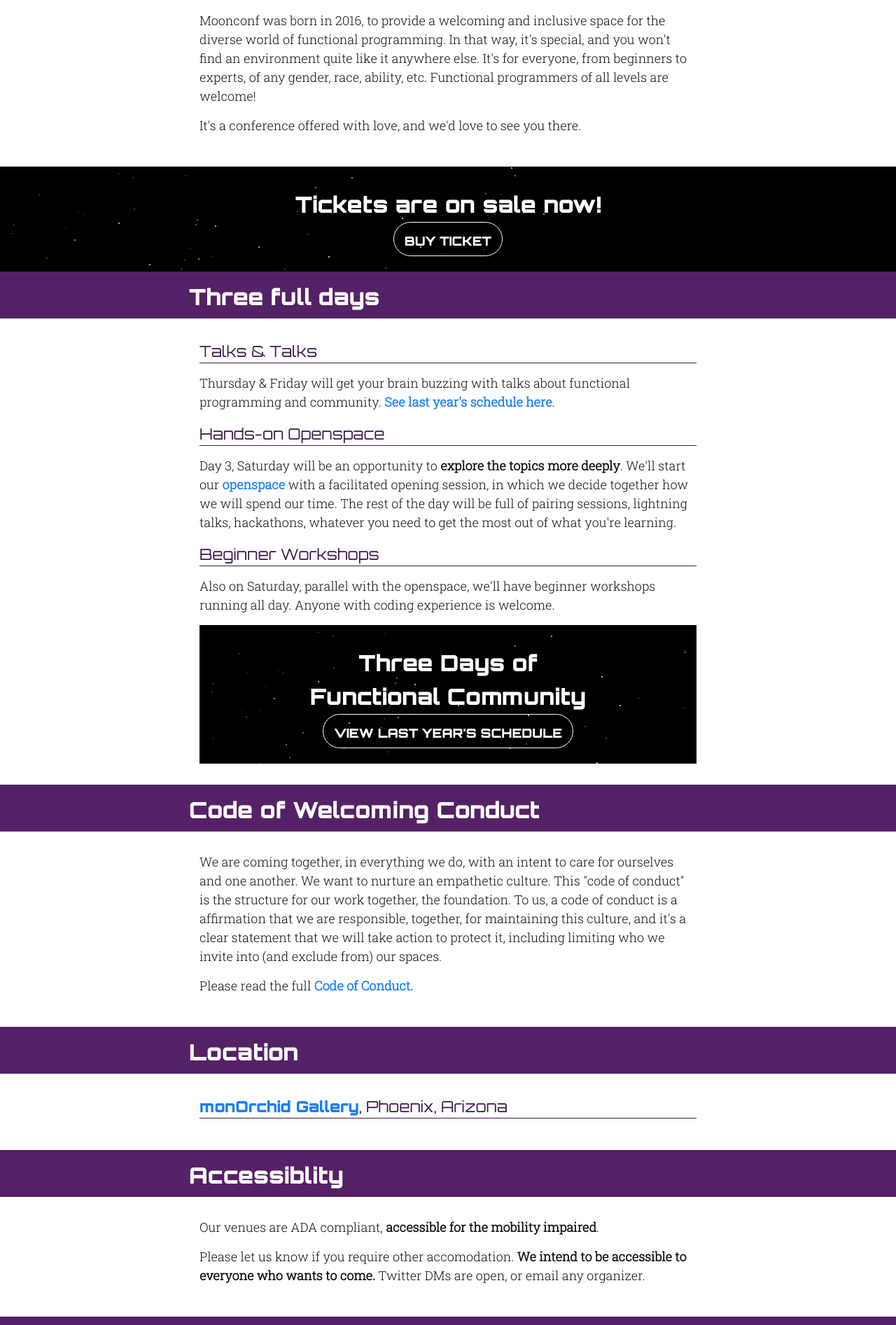
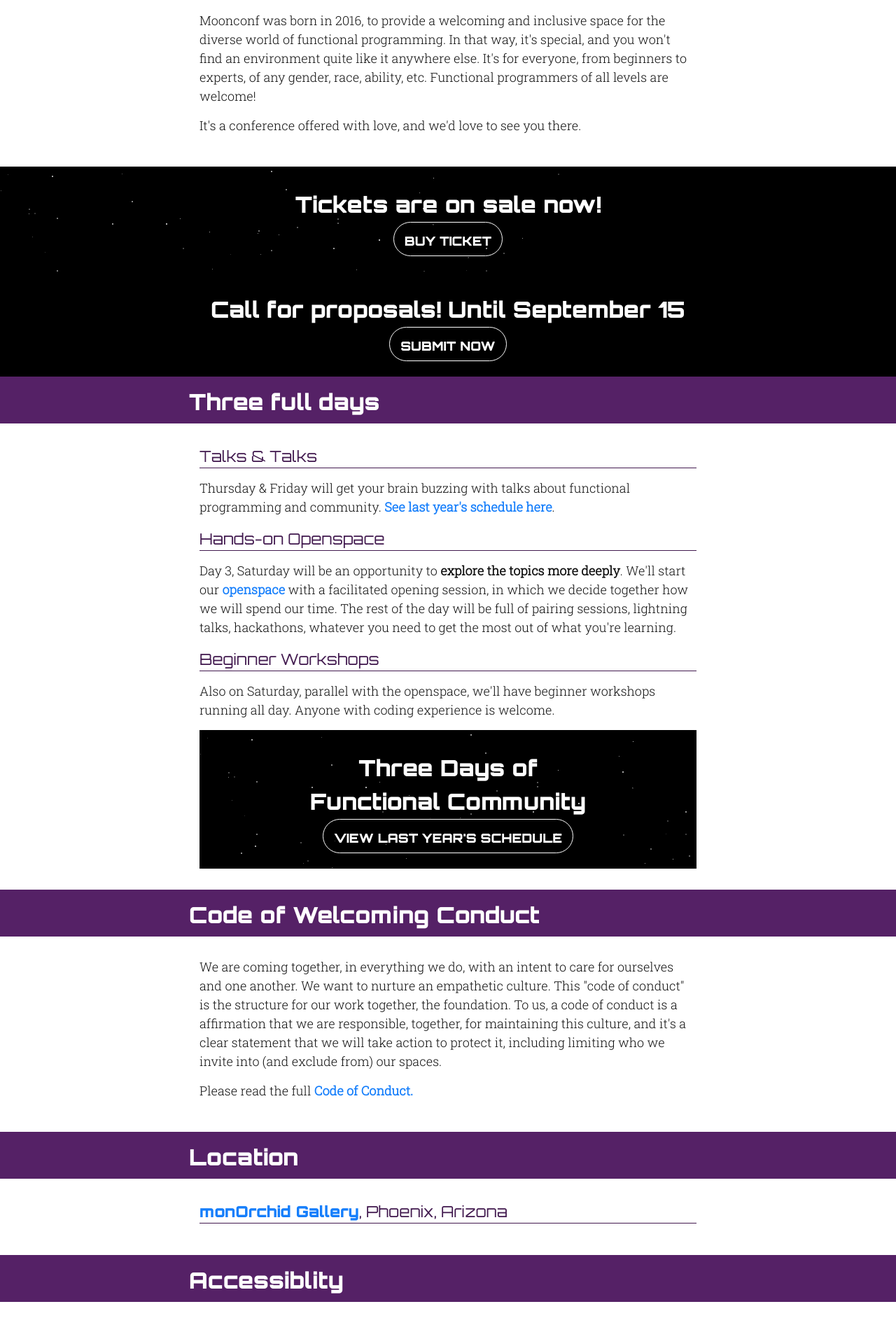
Before and after one commit to maitria/moonconf.org, a Jekyll site: the page built from index.html, in a window 1280 px wide. Shown: the part 624-2517 px from the top of the page at 70% size. Built offline with Jekyll 4.4.1, drawn with Linux system fonts in a browser that asks for light colours.

Commit message:
Add call for proposals.

```diff
--- a/index.html
+++ b/index.html
@@ -12,9 +12,13 @@
   </section>
   {% include about.html %}
 	<article class="section-block section-block-bold cta stars">
-  <h2>Tickets are on sale now!</h2>
-  <a class="button" href="https://ti.to/maitria/moonconf-2017">Buy Ticket</a>
-	    {% include stars.html %}
+    <h2>Tickets are on sale now!</h2>
+    <a class="button" href="https://ti.to/maitria/moonconf-2017">Buy Ticket</a>
+    {% include stars.html %}
+  </article>
+  <article class="section-block section-block-bold cta stars">
+    <h2>Call for proposals! Until September 15</h2>
+    <a class="button" href="https://goo.gl/forms/Cm6ZG4eyCitZMMjg1">Submit now</a>
 	</article>
   {% include structure.html %}
   {% include coc.html %}
```
